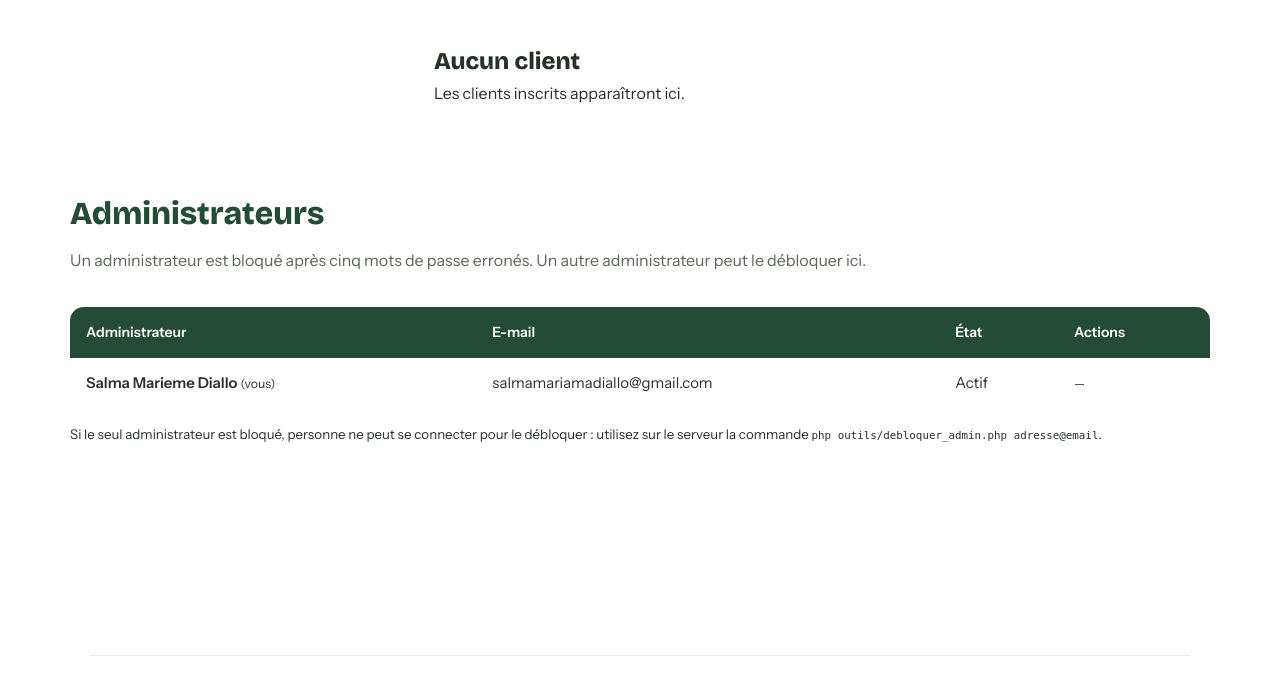
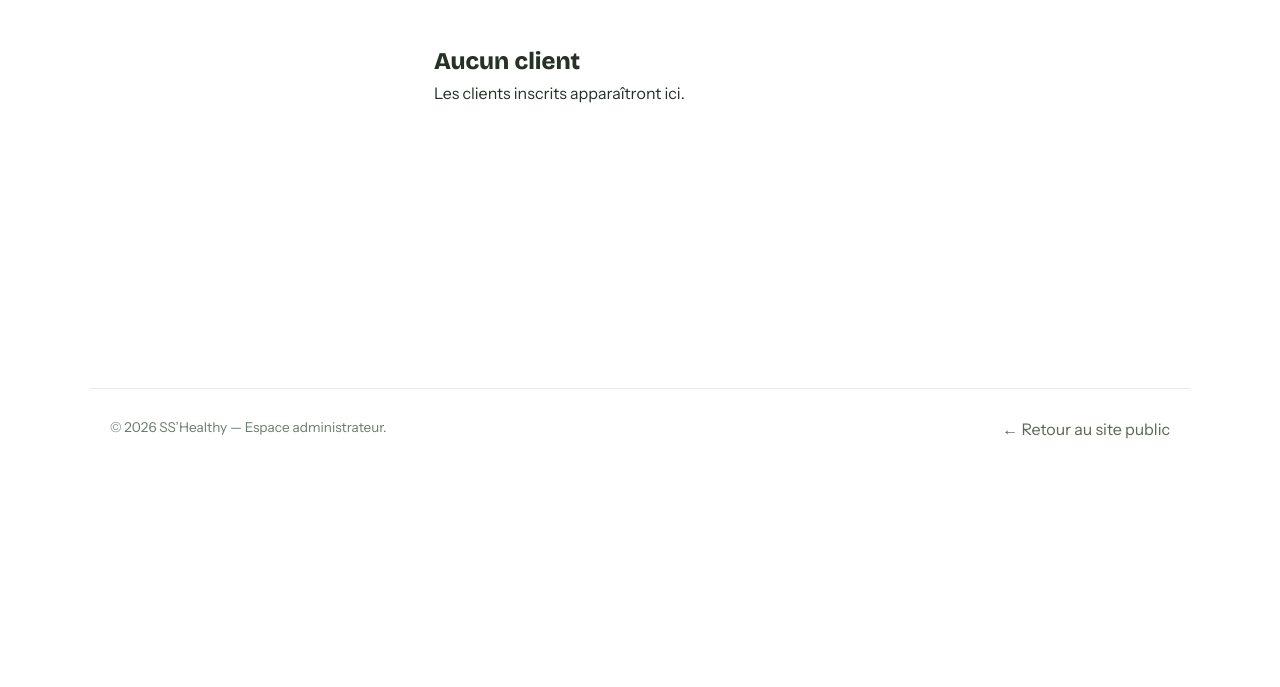
Before and after one commit to nooralshams/SS-Healthy, a PHP site: page /zig_healthy/admin/clients.php in a window 1280 px wide. Shown: the part 244-931 px from the top of the page. After the commit the page ends 683 px from the top, so only its background shows below. Run offline with PHP 8.4, Linux system fonts and the light colour scheme; a user stored in the database is signed in; data comes from the database, SQL or seed files in the repository; data that the repository does not hold is empty.

Commit message:
Revert "feat: let admins unlock blocked administrator accounts"
This reverts commit c12d6f9ce6f5bd89233b8e654ed1c0fc43b5d8b2.

```diff
--- a/admin/clients.php
+++ b/admin/clients.php
@@ -4,22 +4,8 @@
 // =====================================================
 // Affiche tous les clients inscrits avec le nombre de leurs
 // commandes et d'abonnements, pour un suivi rapide de la clientèle.
-// Elle liste aussi les administrateurs, pour débloquer un administrateur
-// bloqué après cinq échecs de connexion.
 $titre_page = 'Clients';
 require_once __DIR__ . '/includes/header.php';
-require_once __DIR__ . '/../includes/connexion_functions.php';
-
-// Déblocage d'un administrateur par un autre administrateur.
-// Seul le déblocage est proposé : un administrateur ne peut pas en bloquer un autre.
-if ($_SERVER['REQUEST_METHOD'] === 'POST' && ($_POST['action'] ?? '') === 'debloquer_admin') {
-    $admin_id = filter_input(INPUT_POST, 'admin_id', FILTER_VALIDATE_INT);
-    if ($admin_id && debloquer_compte($pdo, $admin_id, 'admin')) {
-        $_SESSION['message_admin'] = 'Le compte administrateur a été débloqué.';
-    }
-    header('Location: clients.php');
-    exit;
-}
 
 if ($_SERVER['REQUEST_METHOD'] === 'POST' && ($_POST['action'] ?? '') === 'blocage') {
     $client_id = filter_input(INPUT_POST, 'client_id', FILTER_VALIDATE_INT);
@@ -49,24 +35,12 @@ $clients = $pdo->query(
      WHERE u.role = 'client'
      ORDER BY u.date_inscription DESC"
 )->fetchAll();
-
-$administrateurs = $pdo->query(
-    "SELECT id, prenom, nom, email, bloque, tentatives_connexion
-     FROM utilisateurs
-     WHERE role = 'admin'
-     ORDER BY nom, prenom"
-)->fetchAll();
 ?>
 
 <section class="section">
     <div class="conteneur">
         <h1 class="section-titre">Clients</h1>
         <p class="section-sous-titre">Tous les clients inscrits. L'IMC est un repère informatif, distinct de leur objectif choisi.</p>
-
-        <?php if (!empty($_SESSION['message_admin'])): ?>
-            <div class="alerte alerte-succes"><?= e($_SESSION['message_admin']) ?></div>
-            <?php unset($_SESSION['message_admin']); ?>
-        <?php endif; ?>
 
         <?php if (empty($clients)): ?>
             <div class="carte-formulaire">
@@ -119,43 +93,6 @@ $administrateurs = $pdo->query(
                 </tbody>
             </table>
         <?php endif; ?>
-
-        <h2 class="section-titre" style="margin-top:48px;">Administrateurs</h2>
-        <p class="section-sous-titre">Un administrateur est bloqué après cinq mots de passe erronés. Un autre administrateur peut le débloquer ici.</p>
-        <table class="tableau">
-            <thead>
-                <tr><th>Administrateur</th><th>E-mail</th><th>État</th><th>Actions</th></tr>
-            </thead>
-            <tbody>
-                <?php foreach ($administrateurs as $admin): ?>
-                    <tr>
-                        <td><strong><?= e($admin['prenom'] . ' ' . $admin['nom']) ?></strong><?= (int) $admin['id'] === (int) $_SESSION['utilisateur_id'] ? ' <small>(vous)</small>' : '' ?></td>
-                        <td><?= e($admin['email']) ?></td>
-                        <td>
-                            <?php if ((int) $admin['bloque'] === 1): ?>
-                                <strong>Bloqué</strong>
-                            <?php else: ?>
-                                Actif<?= (int) $admin['tentatives_connexion'] > 0 ? ' <small>(' . (int) $admin['tentatives_connexion'] . ' échec(s) récent(s))</small>' : '' ?>
-                            <?php endif; ?>
-                        </td>
-                        <td>
-                            <?php if ((int) $admin['bloque'] === 1): ?>
-                                <form method="post" style="display:inline;">
-                                    <?= csrf_field() ?>
-                                    <input type="hidden" name="action" value="debloquer_admin">
-                                    <input type="hidden" name="admin_id" value="<?= (int) $admin['id'] ?>">
-                                    <button type="submit" class="btn btn-rouge"
-                                            onclick="return confirm('Débloquer ce compte administrateur ?')">Débloquer</button>
-                                </form>
-                            <?php else: ?>
-                                <small>—</small>
-                            <?php endif; ?>
-                        </td>
-                    </tr>
-                <?php endforeach; ?>
-            </tbody>
-        </table>
-        <p style="margin-top:12px;"><small>Si le seul administrateur est bloqué, personne ne peut se connecter pour le débloquer : utilisez sur le serveur la commande <code>php outils/debloquer_admin.php adresse@email</code>.</small></p>
     </div>
 </section>
 
--- a/includes/connexion_functions.php
+++ b/includes/connexion_functions.php
@@ -3,9 +3,7 @@
 // SS'Healthy - Fonctions de la page de connexion
 // =====================================================
 // Règle : après SEUIL_BLOCAGE_CONNEXION échecs consécutifs, le compte est bloqué.
-// Un compte bloqué ne peut être débloqué que par l’administration
-// (admin/clients.php) ou, si le seul administrateur est bloqué, par
-// l’outil en ligne de commande outils/debloquer_admin.php.
+// Un compte bloqué ne peut être débloqué que par l'administration.
 
 const SEUIL_BLOCAGE_CONNEXION = 5;
 
@@ -36,20 +34,3 @@ function reinitialiser_tentatives_connexion(PDO $pdo, int $utilisateurId): void
     $pdo->prepare('UPDATE utilisateurs SET tentatives_connexion = 0 WHERE id = ?')
         ->execute([$utilisateurId]);
 }
-
-/**
- * Débloque un compte : bloque = 0 et compteur d'échecs remis à zéro.
- * Si $role est fourni, seul un compte de ce rôle peut être débloqué.
- * Retourne true si le compte visé existe.
- */
-function debloquer_compte(PDO $pdo, int $utilisateurId, ?string $role = null): bool {
-    $condition = 'id = ?' . ($role !== null ? ' AND role = ?' : '');
-    $parametres = $role !== null ? [$utilisateurId, $role] : [$utilisateurId];
-
-    $pdo->prepare("UPDATE utilisateurs SET bloque = 0, tentatives_connexion = 0 WHERE $condition")
-        ->execute($parametres);
-
-    $stmt = $pdo->prepare("SELECT COUNT(*) FROM utilisateurs WHERE $condition");
-    $stmt->execute($parametres);
-    return (int) $stmt->fetchColumn() === 1;
-}
```
Also changed, not shown: outils/debloquer_admin.php (deleted, +0 -34 lines), tests/test_blocage_connexion.php (+1 -13 lines), README.md, outils/.htaccess (deleted), 1 other file.
